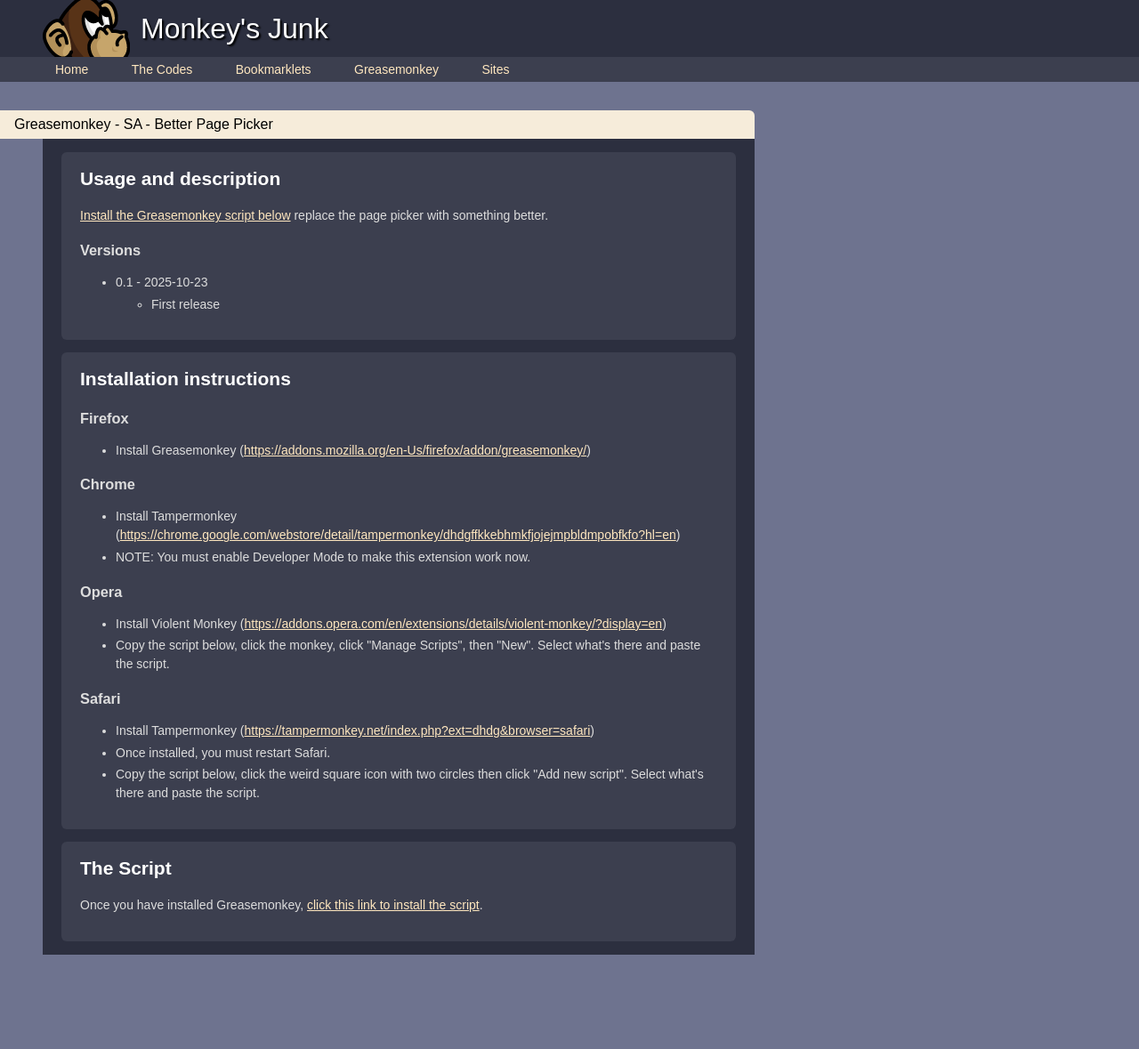
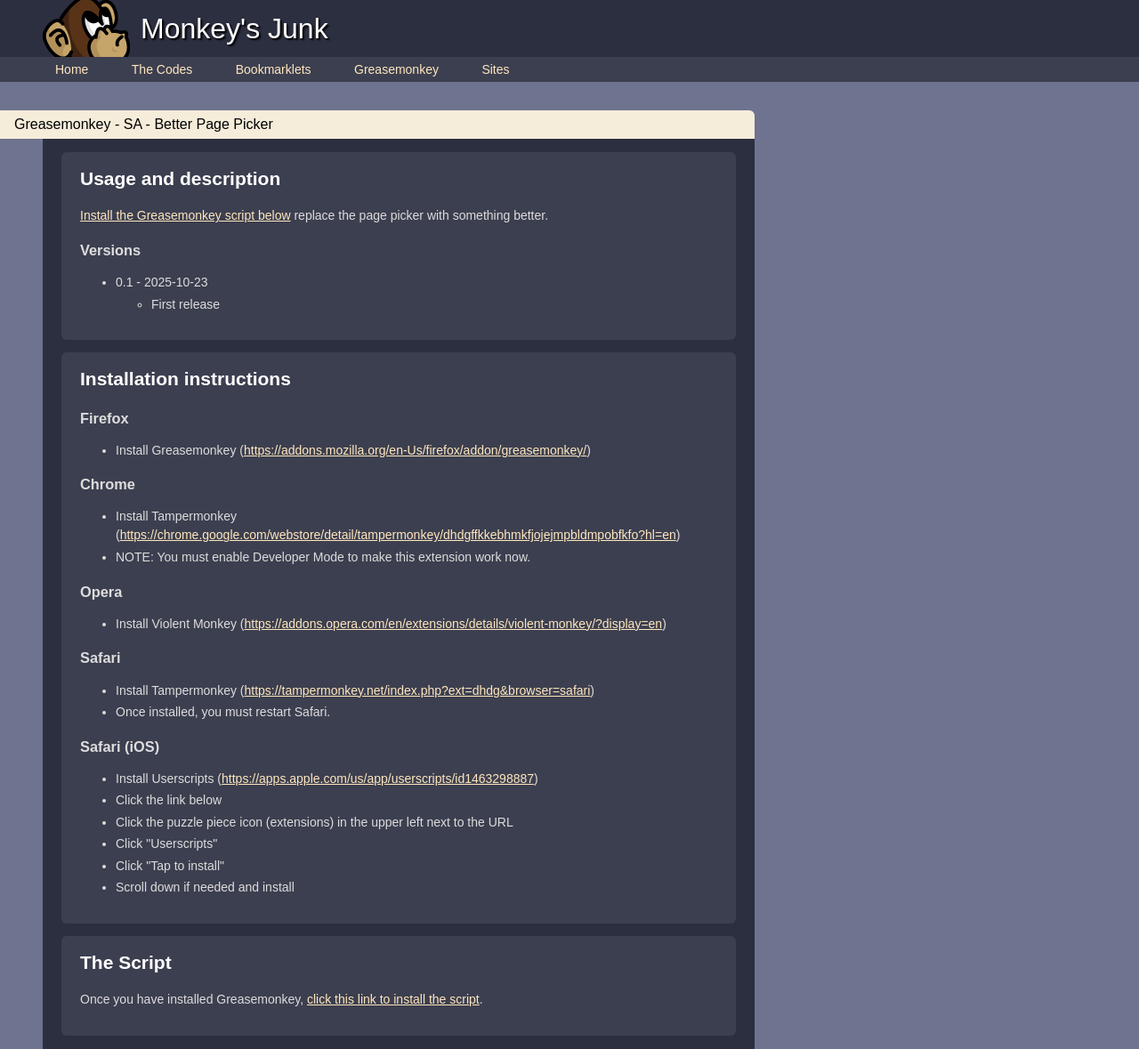
Before and after one commit to cwmonkey/cwmonkey.github.io, a Jekyll site: the page built from greasemonkey/sa-better-page-picker/index.html, in a window 1280 px wide. Shown: the whole page at 89% size. Built offline with Jekyll 4.4.1, drawn with Linux system fonts in a browser that asks for light colours; nearby versions of some CDN libraries; some web fonts are replaced; before the commit the page ends 1073 px from its top, so only the background shows below that.

Commit message:
Updating/adding instructions for ios

```diff
--- a/_includes/greasemonkey/_install-greasemonkey.html
+++ b/_includes/greasemonkey/_install-greasemonkey.html
@@ -15,13 +15,21 @@
 	<h3>Opera</h3>
 	<ul>
 		<li>Install Violent Monkey (<a href="https://addons.opera.com/en/extensions/details/violent-monkey/?display=en">https://addons.opera.com/en/extensions/details/violent-monkey/?display=en</a>)</li>
-		<li>Copy the script below, click the monkey, click "Manage Scripts", then "New". Select what's there and paste the script.</li>
 	</ul>
 
 	<h3>Safari</h3>
 	<ul>
 		<li>Install Tampermonkey (<a href="https://tampermonkey.net/index.php?ext=dhdg&amp;browser=safari">https://tampermonkey.net/index.php?ext=dhdg&amp;browser=safari</a>)</li>
 		<li>Once installed, you must restart Safari.</li>
-		<li>Copy the script below, click the weird square icon with two circles then click "Add new script". Select what's there and paste the script.</li>
+	</ul>
+
+	<h3>Safari (iOS)</h3>
+	<ul>
+		<li>Install Userscripts (<a href="https://apps.apple.com/us/app/userscripts/id1463298887">https://apps.apple.com/us/app/userscripts/id1463298887</a>)</li>
+		<li>Click the link below</li>
+		<li>Click the puzzle piece icon (extensions) in the upper left next to the URL</li>
+		<li>Click "Userscripts"</li>
+		<li>Click "Tap to install"</li>
+		<li>Scroll down if needed and install</li>
 	</ul>
 </section>
```
